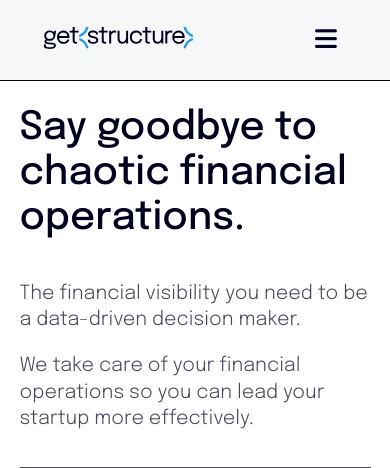
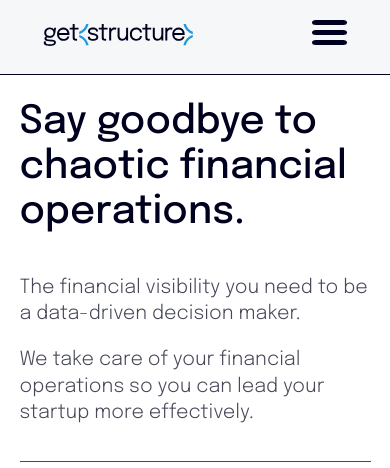
Before and after one commit to togrulgulu1/Get-Structure-with-Financail, a React (Create React App) app: page / in a window 390 px wide. Shown: the top 468 px of the page. Built offline with nearby package versions, Linux system fonts and the light colour scheme.

Commit message:
change burger menu style and some problem fixed

```diff
--- a/src/layouts/Navbar.jsx
+++ b/src/layouts/Navbar.jsx
@@ -9,6 +9,12 @@ const Navbar = () => {
 
     const click = () => {
         setActive(!active)
+
+        if(!active){
+            document.body.classList.add('menu-open')
+        }else{
+            document.body.classList.remove('menu-open')
+        }
     }
 
 
@@ -21,9 +27,13 @@ const Navbar = () => {
                     <img src={logo} alt="#" />
                 </div>
 
-                <div className='burgerMenu'>
+                <div className={`burgerMenu ${active ? 'active': ''}`}>
                     <button onClick={click}>
-                        <i class="fa-solid fa-bars"></i>
+                        <ul>
+                            <li className="bar"></li>
+                            <li className="bar"></li>
+                            <li className="bar"></li>
+                        </ul>
                     </button>
                 </div>
 
--- a/src/layouts/css/navbar.css
+++ b/src/layouts/css/navbar.css
@@ -8,6 +8,7 @@
     position: sticky;
     top: 0;
     padding: 20px 40px;
+    z-index: 9999;
 }
 
 #header .flex {
@@ -44,7 +45,7 @@
     border-radius: 4px;
 }
 
-.contact{
+.contact {
     box-shadow: 0 6px 12px -5px rgb(0 0 31 / 25%);
     border: 1px solid #00001f;
     border-radius: 4px;
@@ -62,8 +63,8 @@
     font-size: 14px;
 }
 
-.contact .contBtn > span,
-.contact .userIcon{
+.contact .contBtn>span,
+.contact .userIcon {
     position: relative;
     z-index: 2;
 }
@@ -84,7 +85,7 @@
     left: 0;
 }
 
-.contact .userIcon{
+.contact .userIcon {
     border-left: 1px solid #00001f;
     min-height: 47px;
     min-width: 46px;
@@ -94,43 +95,47 @@
     background-color: #5ac1ff;
 }
 
-.burgerMenu{
+.burgerMenu {
     display: none;
 }
 
 
 /* RESPONSIVE */
 
-@media only screen and (max-width: 991px){
+@media only screen and (max-width: 991px) {
 
-    .navMenu{
+    .navMenu {
         display: inline-block;
-        position: absolute;
-        top: 81px;
+        position: fixed;
+        top: -100%;
         opacity: 0;
         left: 0;
-        background-color: #5ac1ff;
+        background-color: #ffffff;
         /* min-height: 300px; */
         height: 100vh;
         padding: 25px 0;
         width: 100%;
-        transition: 0.3s ;
+        transition: top 0.5s ease, opacity 0.5s ease;
 
     }
 
-    .navMenu.active{
-        /* top: 100%; */
+    .navMenu.active {
+        top: 75px;
         opacity: 1;
     }
 
-    .navbar{
+    body.menu-open{
+        overflow: hidden;
+    }
+
+    .navbar {
         border: none;
         box-shadow: none;
         width: 100%;
         padding: 0;
     }
 
-    .navbar li{
+    .navbar li {
         font-size: 20px;
         margin-bottom: 20px;
         border-bottom: 1px solid #00001f;
@@ -140,40 +145,60 @@
         pointer-events: none;
     }
 
-    .contact{
+    .contact {
         top: 30px;
         margin-left: 30px;
         /* width: 25%; */
     }
 
-    .navbar .flex{
+    .navbar .flex {
         display: flex;
         flex-direction: column;
     }
 
-    .burgerMenu{
+    .burgerMenu {
         display: inline-block;
     }
 
-    .burgerMenu button{
-        width: 42px;
-        height: 40px;
-        font-size: 25px;
+    .burgerMenu ul {
+        list-style-type: none;
+    }
+
+    .burgerMenu .bar {
+        height: 5px;
+        width: 35px;
+        border-radius: 20% / 90%;
+        background-color: #00001f;
+        margin-bottom: 5px;
+        transition: 0.4s;
+    }
+
+    .burgerMenu.active .bar:nth-child(1) {
+        transform: translateY(10px) rotate(45deg);
+    }
+
+    .burgerMenu.active .bar:nth-child(3) {
+        transform: translateY(-10px) rotate(-45deg);
+    }
+
+    .burgerMenu.active .bar:nth-child(2) {
+        transform: rotate(-45deg);
+    }
+
+    .burgerMenu button {
         background-color: transparent;
-        /* border: 1px solid #00001f; */
         border: none;
-        color: #00001f;
-        border-radius: 5px;
     }
 
 }
 
-@media only screen and (max-width:391px){
+@media only screen and (max-width:391px) {
 
-    #header .con{
+    #header .con {
         width: 98%;
     }
-    .navLogo img{
+
+    .navLogo img {
         width: 150px;
     }
 }
```
